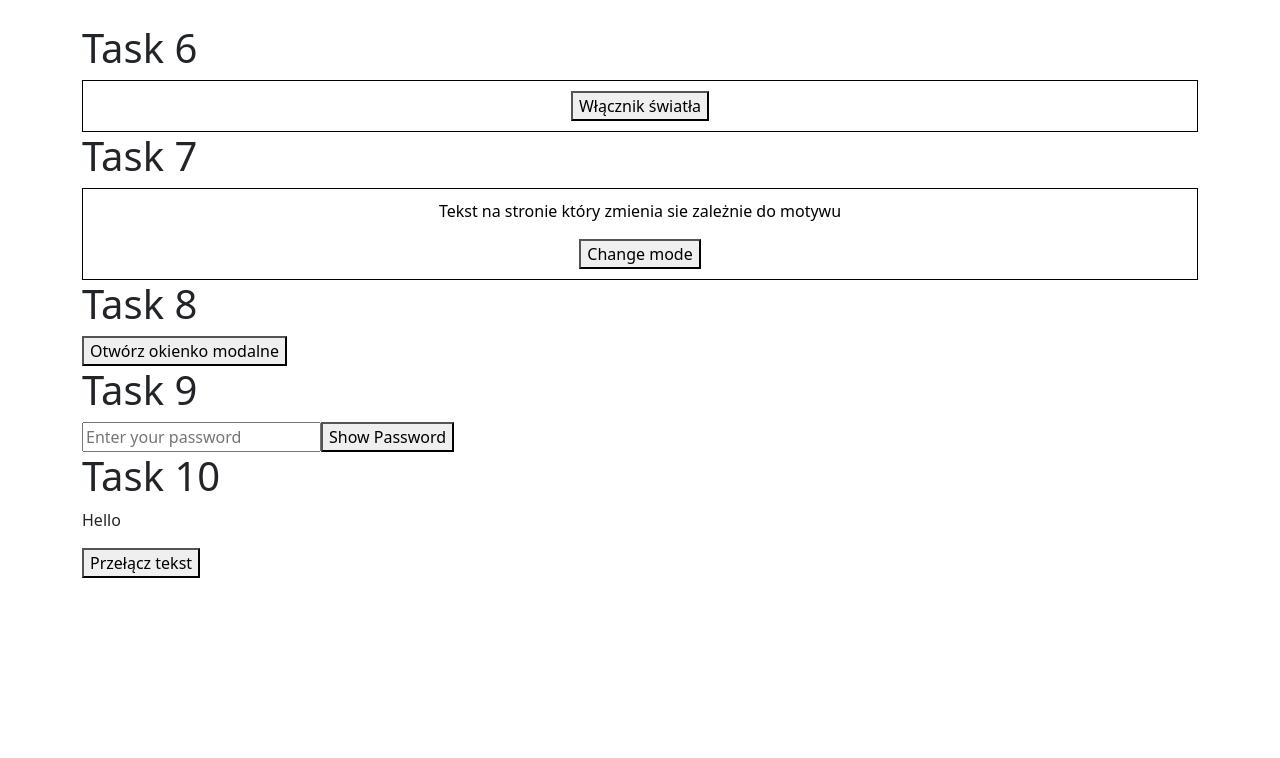
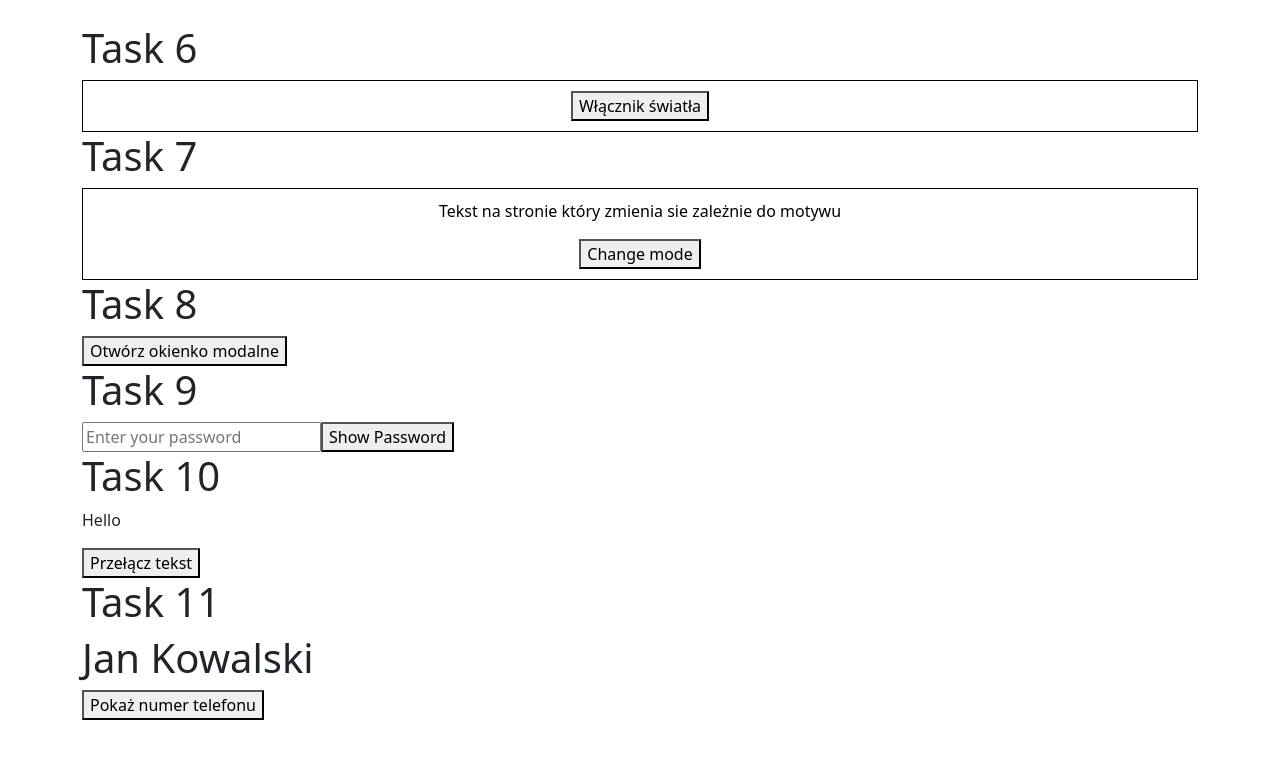
Before and after one commit to celnik-213/react, a React (Create React App) app: page / in a window 1280 px wide. Shown: the top 758 px of the page. Built offline with nearby package versions, Linux system fonts and the light colour scheme.

Commit message:
showNumber

```diff
--- a/src/App.js
+++ b/src/App.js
@@ -6,6 +6,7 @@ import OknoModal from './components/OknoModal';
 import OknoModalne from './components/okno_modalne';
 import Password from './components/password';
 import TextToogle from './components/TextToogle';
+import ShowNumber from './components/showNumber';
 
 function App() {
 
@@ -23,6 +24,8 @@ function App() {
             <Password />
             <h1>Task 10</h1>
             <TextToogle />
+            <h1>Task 11</h1>
+            <ShowNumber />
         </div>
 
     );
--- /dev/null
+++ b/src/components/showNumber.jsx
@@ -0,0 +1,20 @@
+import { useState } from "react";
+
+const ShowNumber = () => {
+  const [showNumber, setShowNumber] = useState(false);
+
+  function handleClick() {
+    setShowNumber(true);
+  }
+
+  return (
+    <>
+      <h1>Jan Kowalski</h1>
+
+      <button onClick={handleClick}>Pokaż numer telefonu</button>
+
+      {showNumber && <h2>Numer telefonu: 888 999 000</h2>}
+    </>
+  );
+}
+export default ShowNumber;
```
